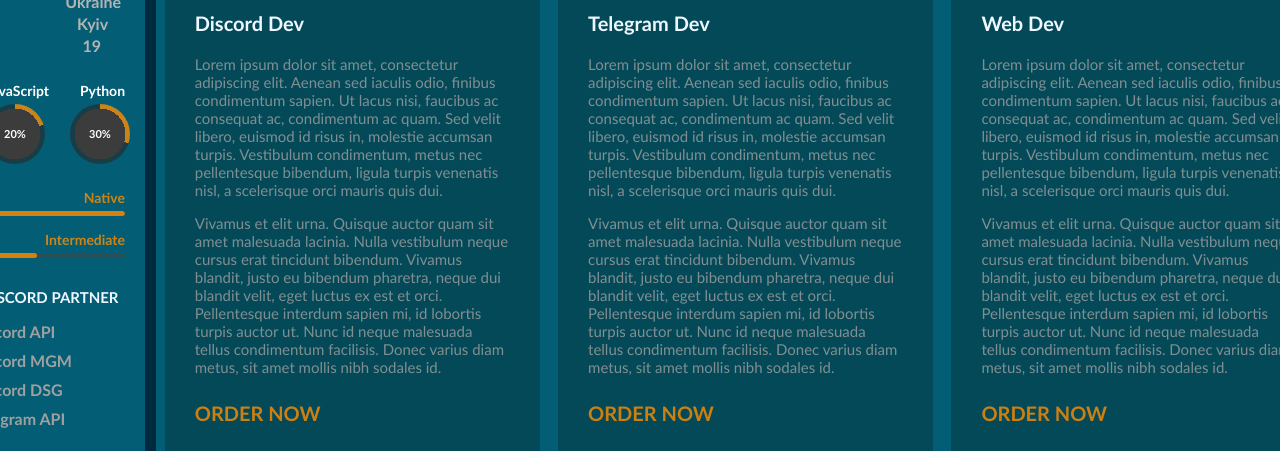
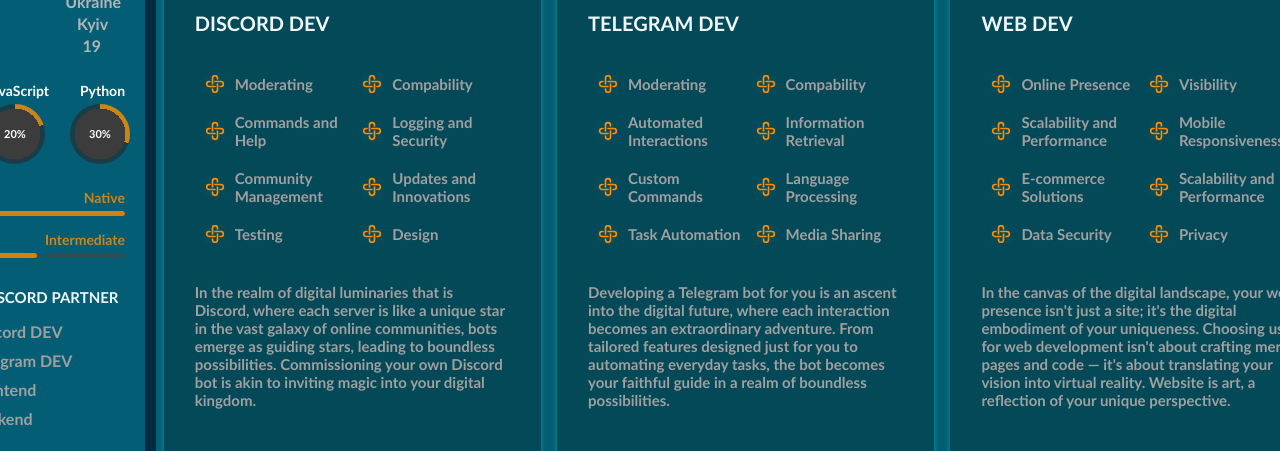
Before and after one commit to viaolympia/CV, a plain HTML site: page index.html in a window 1280 px wide. Shown: the part 266-717 px from the top of the page. Drawn offline with Linux system fonts and the light colour scheme.

Commit message:
REALISED

```diff
--- a/index.html
+++ b/index.html
@@ -10,7 +10,7 @@
 <div class="body-style">
 <body>
     <div id="loading-screen">
-        <img id="loading-image" src="loader.gif" alt="Loading">
+        <img id="loading-image" src="WEB.gif" alt="Loading">
       </div>
 
 
@@ -95,10 +95,10 @@
             <div class="skill-list">
                 <header class="list-h"> OFFICIAL DISCORD PARTNER </header>
                 <ul>
-                    <li> Discord API </li>
-                    <li> Discord MGM</li>
-                    <li> Discord DSG </li>
-                    <li> Telegram API </li>
+                    <li> Discord DEV </li>
+                    <li> Telegram DEV </li>
+                    <li> Frontend </li>
+                    <li> Backend </li>
                 </ul>
             </div>
 
@@ -109,7 +109,7 @@
                     </a>
                 </div>
                 <div class="tg">
-                    <a href="https://t.me/killmeolympia" target="_blank">
+                    <a href="https://t.me/toaquawaves" target="_blank">
                         <img src="telegram.png" alt="Clickable telegram logo">
                     </a>
                 </div>
@@ -127,72 +127,70 @@
         </div>
     <div class="infocont">
         <div class="fcont">
-            <p class="info"> Discord Dev </p>
+            <p class="info"> DISCORD DEV </p>
             <div class="infotext">
-                <p class="text">
-                    Lorem ipsum dolor sit amet, consectetur adipiscing elit.
-                    Aenean sed iaculis odio, finibus condimentum sapien. Ut lacus nisi, faucibus ac consequat ac, condimentum ac quam.
-                    Sed velit libero, euismod id risus in, molestie accumsan turpis.
-                    Vestibulum condimentum, metus nec pellentesque bibendum, ligula turpis venenatis nisl, a scelerisque orci mauris quis dui.
+                <ul>
+                    <li> Moderating </li>
+                    <li> Compability </li>
+                    <li> Commands and Help </li>
+                    <li> Logging and Security </li>
+                    <li> Community Management </li>
+                    <li> Updates and Innovations </li>
+                    <li> Testing </li>
+                    <li> Design </li>
+                </ul>
+                <p id="about">
+                    In the realm of digital luminaries that is Discord, where each server is like a unique star in the vast galaxy of online communities, bots emerge as guiding stars, leading to boundless possibilities.
+                    Commissioning your own Discord bot is akin to inviting magic into your digital kingdom.
                 </p>
-                <p class="text">
-                    Vivamus et elit urna.
-                    Quisque auctor quam sit amet malesuada lacinia.
-                    Nulla vestibulum neque cursus erat tincidunt bibendum.
-                    Vivamus blandit, justo eu bibendum pharetra, neque dui blandit velit, eget luctus ex est et orci.
-                    Pellentesque interdum sapien mi, id lobortis turpis auctor ut.
-                    Nunc id neque malesuada tellus condimentum facilisis.
-                    Donec varius diam metus, sit amet mollis nibh sodales id.
-                </p>
-                <p class="order"> ORDER NOW </p>
+                <p class="order"> <a href="https://t.me/weaquawaves" target="_blank"> ORDER NOW </a></p>
             </div>
         </div>
         <div class="scont">
-            <p class="info"> Telegram Dev </p>
+            <p class="info"> TELEGRAM DEV </p>
             <div class="infotext">
-                <p class="text">
-                    Lorem ipsum dolor sit amet, consectetur adipiscing elit.
-                    Aenean sed iaculis odio, finibus condimentum sapien. Ut lacus nisi, faucibus ac consequat ac, condimentum ac quam.
-                    Sed velit libero, euismod id risus in, molestie accumsan turpis.
-                    Vestibulum condimentum, metus nec pellentesque bibendum, ligula turpis venenatis nisl, a scelerisque orci mauris quis dui.
+                <ul>
+                    <li> Moderating </li>
+                    <li> Compability </li>
+                    <li> Automated Interactions </li>
+                    <li> Information Retrieval </li>
+                    <li> Custom Commands </li>
+                    <li> Language Processing </li>
+                    <li> Task Automation </li>
+                    <li> Media Sharing </li>
+                </ul>
+                <p id="about">
+                    Developing a Telegram bot for you is an ascent into the digital future, where each interaction becomes an extraordinary adventure.
+                    From tailored features designed just for you to automating everyday tasks, the bot becomes your faithful guide in a realm of boundless possibilities.
                 </p>
-                <p class="text">
-                    Vivamus et elit urna.
-                    Quisque auctor quam sit amet malesuada lacinia.
-                    Nulla vestibulum neque cursus erat tincidunt bibendum.
-                    Vivamus blandit, justo eu bibendum pharetra, neque dui blandit velit, eget luctus ex est et orci.
-                    Pellentesque interdum sapien mi, id lobortis turpis auctor ut.
-                    Nunc id neque malesuada tellus condimentum facilisis.
-                    Donec varius diam metus, sit amet mollis nibh sodales id.
-                </p>
-                <p class="order"> ORDER NOW </p>
+                <p class="order"> <a href="https://t.me/weaquawaves" target="_blank"> ORDER NOW </a></p>
             </div>
         </div>
         <div class="tcont">
-            <p class="info"> Web Dev </p>
+            <p class="info"> WEB DEV </p>
             <div class="infotext">
-                <p class="text">
-                    Lorem ipsum dolor sit amet, consectetur adipiscing elit.
-                    Aenean sed iaculis odio, finibus condimentum sapien. Ut lacus nisi, faucibus ac consequat ac, condimentum ac quam.
-                    Sed velit libero, euismod id risus in, molestie accumsan turpis.
-                    Vestibulum condimentum, metus nec pellentesque bibendum, ligula turpis venenatis nisl, a scelerisque orci mauris quis dui.
+                <ul>
+                    <li> Online Presence </li>
+                    <li> Visibility </li>
+                    <li> Scalability and Performance </li>
+                    <li> Mobile Responsiveness </li>
+                    <li> E-commerce Solutions </li>
+                    <li> Scalability and Performance </li>
+                    <li> Data Security </li>
+                    <li> Privacy </li>
+                </ul>
+                <p id="about">
+                   In the canvas of the digital landscape, your web presence isn't just a site; it's the digital embodiment of your uniqueness.
+                   Choosing us for web development isn't about crafting mere pages and code — it's about translating your vision into virtual reality.
+                   Website is art, a reflection of your unique perspective.
                 </p>
-                <p class="text">
-                    Vivamus et elit urna.
-                    Quisque auctor quam sit amet malesuada lacinia.
-                    Nulla vestibulum neque cursus erat tincidunt bibendum.
-                    Vivamus blandit, justo eu bibendum pharetra, neque dui blandit velit, eget luctus ex est et orci.
-                    Pellentesque interdum sapien mi, id lobortis turpis auctor ut.
-                    Nunc id neque malesuada tellus condimentum facilisis.
-                    Donec varius diam metus, sit amet mollis nibh sodales id.
-                </p>
-                <p class="order"> ORDER NOW </p>
+                <p class="order"> <a href="https://t.me/weaquawaves" target="_blank"> ORDER NOW </a></p>
             </div>
         </div>
     </div>
     <div class="rightmenu">
         <div class="tab">
-        <img src="tab.png" alt="TAB IMAGE" class="tabimg" id="fullscreen-button">
+        <img src="tab.png" alt="TAB IMAGE" class="tabimg" id="context-image">
         </div>
         <div class="context-menu" id="context-menu">
             <ul>
@@ -201,7 +199,10 @@
                 <li onclick="handleOption('option3')">As soon as</li>
             </ul>
         </div>
-        <img src="sun white.png" alt="theme change" class="whitetheme" id="theme-button">
+        <div class="config">
+        <img src="fscreen.png" alt="SCALE BUTTON" class="f-but" id="fullscreen-button">
+        <img src="sun white.svg" alt="THEME BUTTON" class="t-but" id="theme-button">
+        </div>
     </div>
 
 
--- a/scripts.js
+++ b/scripts.js
@@ -125,7 +125,7 @@
     // По завершении анимации (3 секунды), добавим класс "loaded"
     setTimeout(function () {
       loadingScreen.classList.add("loaded");
-    }, 2000);
+    }, 4000);
   });
 
   document.addEventListener('DOMContentLoaded', function () {
--- a/styles.css
+++ b/styles.css
@@ -29,14 +29,10 @@
   }
 
   #loading-image {
-    width: 150px;
-    height: 150px;
-    animation: spin 20s linear infinite;
+    width: 100%;
+    height: 100%;
   }
-  @keyframes spin {
-    0% { transform: rotate(0deg); }
-    100% { transform: rotate(360deg); }
-}
+
 .main-cont {
     margin: 0 auto;
     margin-top: 5px;
@@ -444,6 +440,7 @@
     .inst a, .tg a, .git a {
         text-decoration: none;
         margin-right: 15px;
+        transition: transform 0.3s ease;
     }
 
 
@@ -497,6 +494,22 @@
     height: 492px;
     margin: auto;
     background-color: rgba(30, 30, 30, 0.8);
+    border: 1px solid transparent;
+    border-radius: 5px;
+    transition: transform 0.5s ease;
+    box-shadow: 0 0 5px rgba(118, 118, 117, 0.7);
+}
+
+.fcont:hover{
+    transform: scale(1.03);
+}
+
+.scont:hover{
+    transform: scale(1.03);
+}
+
+.tcont:hover{
+    transform: scale(1.03);
 }
 
 .info{
@@ -515,11 +528,35 @@
     margin-left: 30px;
 }
 
-.text{
+.infotext{
+    font-size: 15px;
+    color: rgba(160, 160, 160, 1);
+    font-family: 'Trebuchet MS';
+    font-weight: bold;
+}
+
+.infotext ul {
     display: flex;
-    font-family: 'Trebuchet MS';
-    font-size: 15px;
-    color: rgba(160, 160, 160, 0.8);
+    flex-wrap: wrap;
+    margin-top: 40px;
+    margin-left: 10px;
+    gap: 10px;
+    padding: 0;
+    list-style-type: none;
+}
+
+.infotext li {
+    flex: 1;
+    box-sizing: border-box; /* Компенсируем левый отступ для выравнивания маркера */
+    padding-left: 30px;
+    background: url('list.svg') no-repeat left center / auto 20px;
+    margin-bottom: 10px;
+    color: rgba(160, 160, 160, 1);
+}
+
+#about{
+    color: rgba(160, 160, 160, 1);
+    margin-top: 30px;
 }
 
 .order{
@@ -528,8 +565,13 @@
     font-size: 20px;
     font-weight: bold;
     color: rgba(255, 142, 0, 0.8);
+    margin-top: 45px;
+}
 
-    margin-top: 25px;
+.order a{
+    text-decoration: none;
+    color: inherit;
+    transition: transform 0.8s ease;
 }
 
 .rightmenu{
@@ -596,13 +638,7 @@
     transition: transform 0.3s ease;
 }
 
-.whitetheme{
-    width: 30px;
-    height: 30px;
-    margin-top: 600px;
-    margin-left: 18px;
-    transition: transform 1s ease;
-}
+
 
 
 body.light-theme {
@@ -648,14 +684,17 @@
 
 body.light-theme .fcont {
     background-color:rgba(3, 73, 88, 1);
+    box-shadow: 0 0 5px rgba(7, 165, 150, 0.922);
 }
 
 body.light-theme .scont {
     background-color:rgba(3, 73, 88, 1);
+    box-shadow: 0 0 5px rgba(7, 165, 150, 0.922);
 }
 
 body.light-theme .tcont {
     background-color:rgba(3, 73, 88, 1);
+    box-shadow: 0 0 5px rgba(7, 165, 150, 0.922);
 }
 
 body.light-theme .infotext{
@@ -714,3 +753,31 @@
     }
 
 }
+
+a:hover{
+    transform: scale(1.2);
+}
+
+.config{
+    width: 65px;
+    height: 70px;
+    margin-top: 575px;
+    display: flex;
+    flex-direction: column;
+    gap: 10px;
+    justify-content: center;
+    align-items: center;
+    transition: transform 1s ease;
+}
+
+.t-but{
+    display: block;
+    width: 35px;
+    height: 35px;
+}
+
+.f-but{
+    display: block;
+    width: 30px;
+    height: 30px;
+}
```
Also changed, not shown: fscreen.png (added), liing.png (deleted), list.svg (added), sun white.png (deleted), sun white.svg (added), 1 other file.
